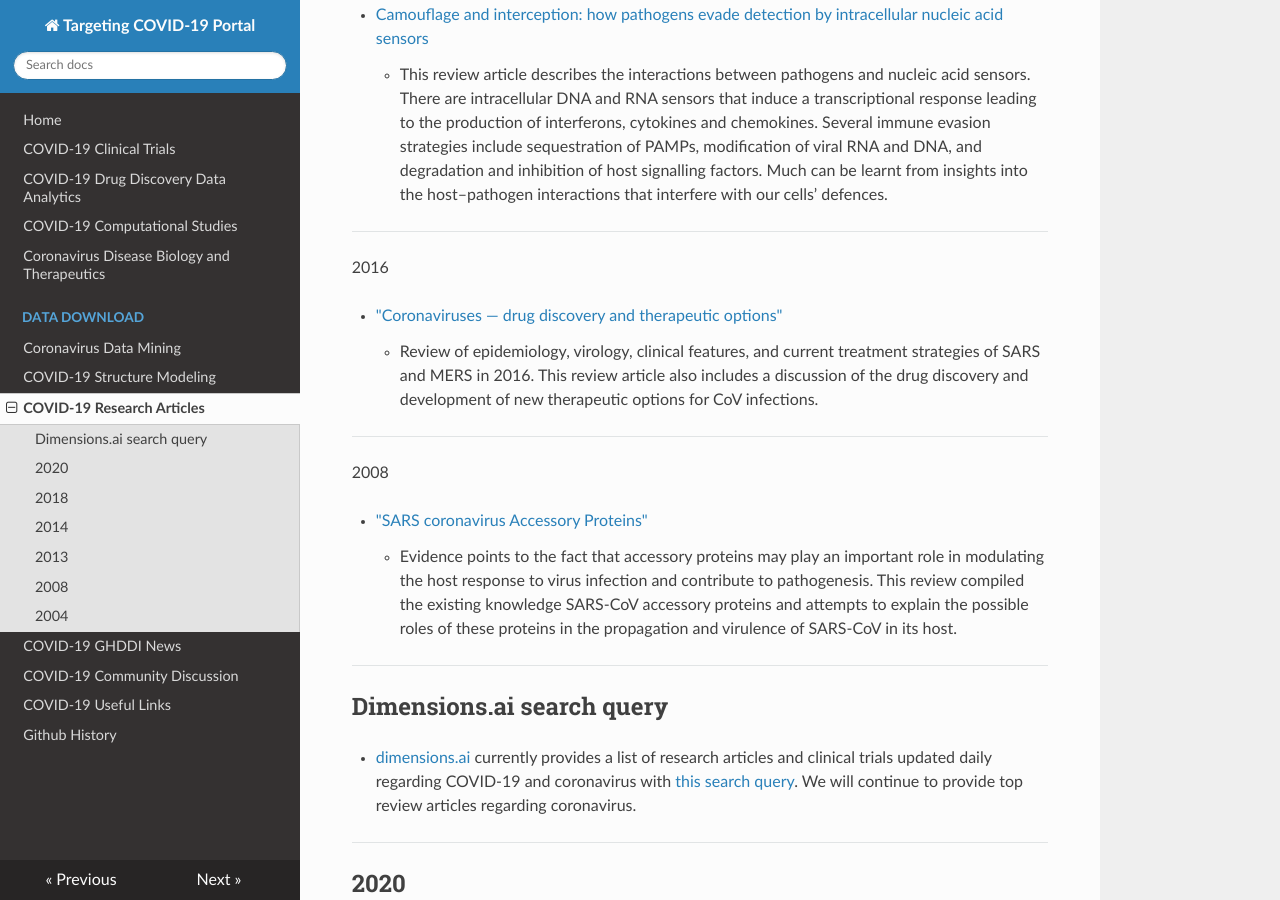
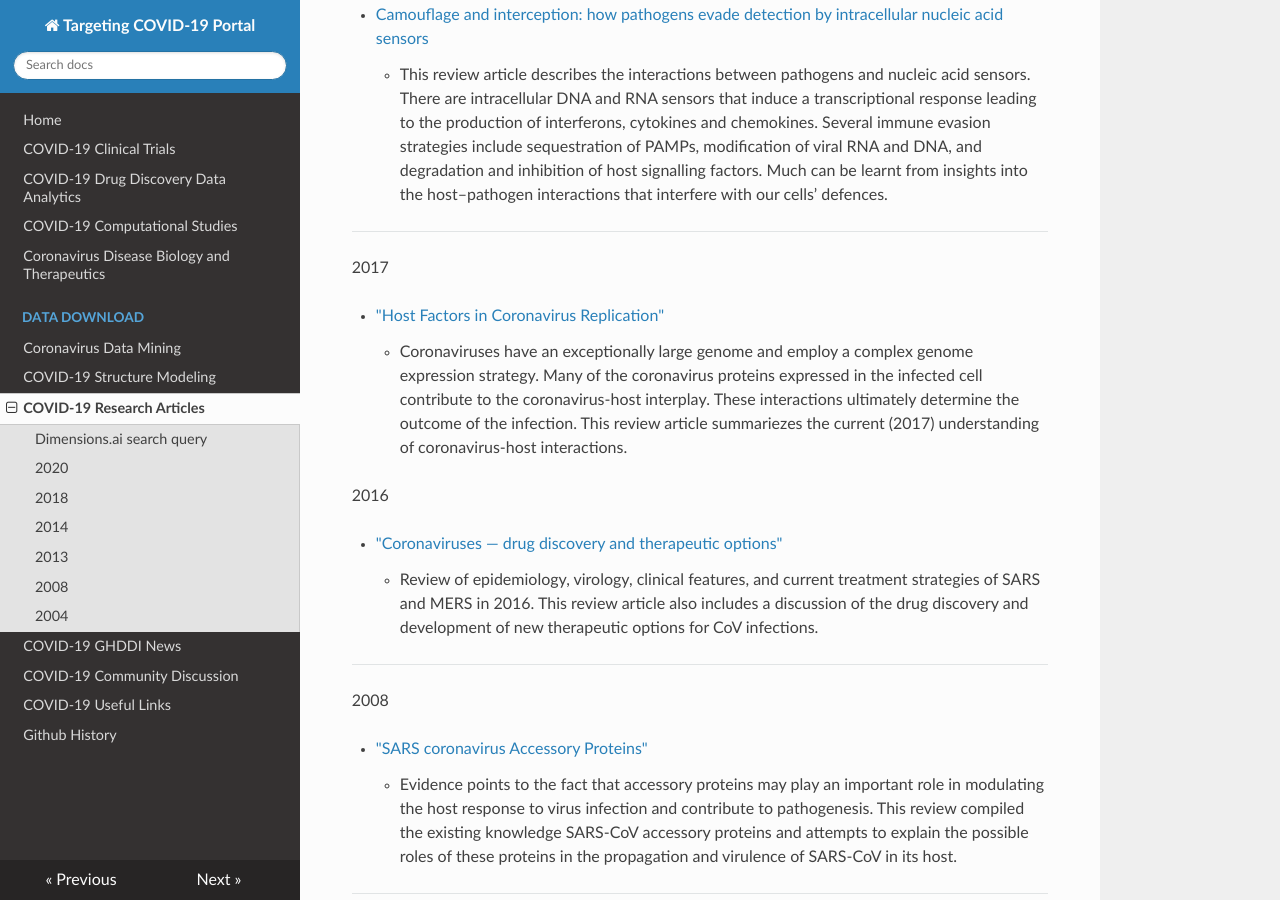
Before and after one commit to GHDDI-AILab/Targeting2019-nCoV, an MkDocs documentation site: the page built from docs/research_progress.md, in a window 1280 px wide and 900 px high, scrolled down 639 px. Built offline with MkDocs 1.6.1, drawn with Linux system fonts in a browser that asks for light colours; nearby versions of some CDN libraries.

Commit message:
Update research_progress.md

```diff
--- a/docs/research_progress.md
+++ b/docs/research_progress.md
@@ -20,6 +20,11 @@
     * This review article describes the interactions between pathogens and nucleic acid sensors. There are intracellular DNA and RNA sensors that induce a transcriptional response leading to the production of interferons, cytokines and chemokines. Several immune evasion strategies include sequestration of PAMPs, modification of viral RNA and DNA, and degradation and inhibition of host signalling factors. Much can be learnt from insights into the host–pathogen interactions that interfere with our cells’ defences.
 
 ---
+
+2017
+
+ * ["Host Factors in Coronavirus Replication"](http://ghddiai.oss-cn-zhangjiakou.aliyuncs.com/file/file_hostfactorcov.pdf)
+    * Coronaviruses have an exceptionally large genome and employ a complex genome expression strategy. Many of the coronavirus proteins expressed in the infected cell contribute to the coronavirus-host interplay. These interactions ultimately determine the outcome of the infection. This review article summariezes the current (2017) understanding of coronavirus-host interactions.
 
 2016
 
```
